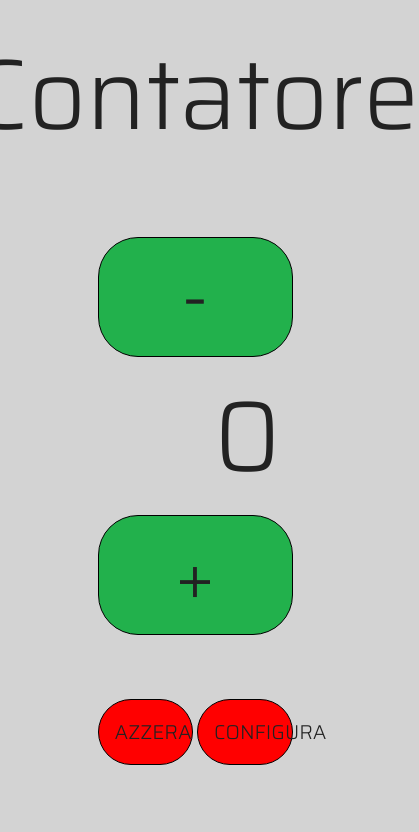
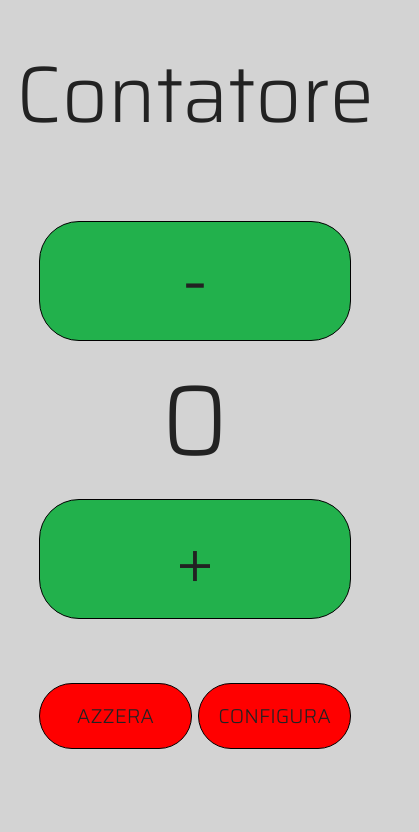
Before and after one commit to jacopovaccarini/Start2Impact_JavaScript, a plain HTML site: page index.html in a window 390 px wide. Shown: the whole page, 419 px wide, since content can reach past the window. Drawn offline with Linux system fonts and the light colour scheme; some packages are replaced by stand-ins of ours; a script that the page names is missing.

Commit message:
Update commit

```diff
--- a/assets/sass/style.scss
+++ b/assets/sass/style.scss
@@ -76,7 +76,7 @@ body {
     font-size: 100px;
     padding: 0;
     margin: auto;
-    width: 300px;
+    width: 100%;
     text-align: center;
   }
 }
@@ -139,6 +139,10 @@ body {
 
 
 @media (max-width: 1380px) {
+  body {
+    width: 60%;
+  }
+
   .counter {
     display: block;
   }
@@ -149,6 +153,16 @@ body {
 }
 
 @media (max-width: 1064px) {
+  body {
+    width: 70%;
+  }
+
+  .title {
+    p {
+      font-size: 90px;
+    }
+  }
+
   .reset, .config {
     p {
       font-size: 30px;
@@ -157,6 +171,15 @@ body {
 }
 
 @media (max-width: 828px) {
+  body {
+    width: 80%;
+  }
+
+  .title {
+    p {
+      font-size: 80px;
+    }
+  }
   .reset, .config {
     p {
       font-size: 20px;
```
Also changed, not shown: assets/css/style.css.
